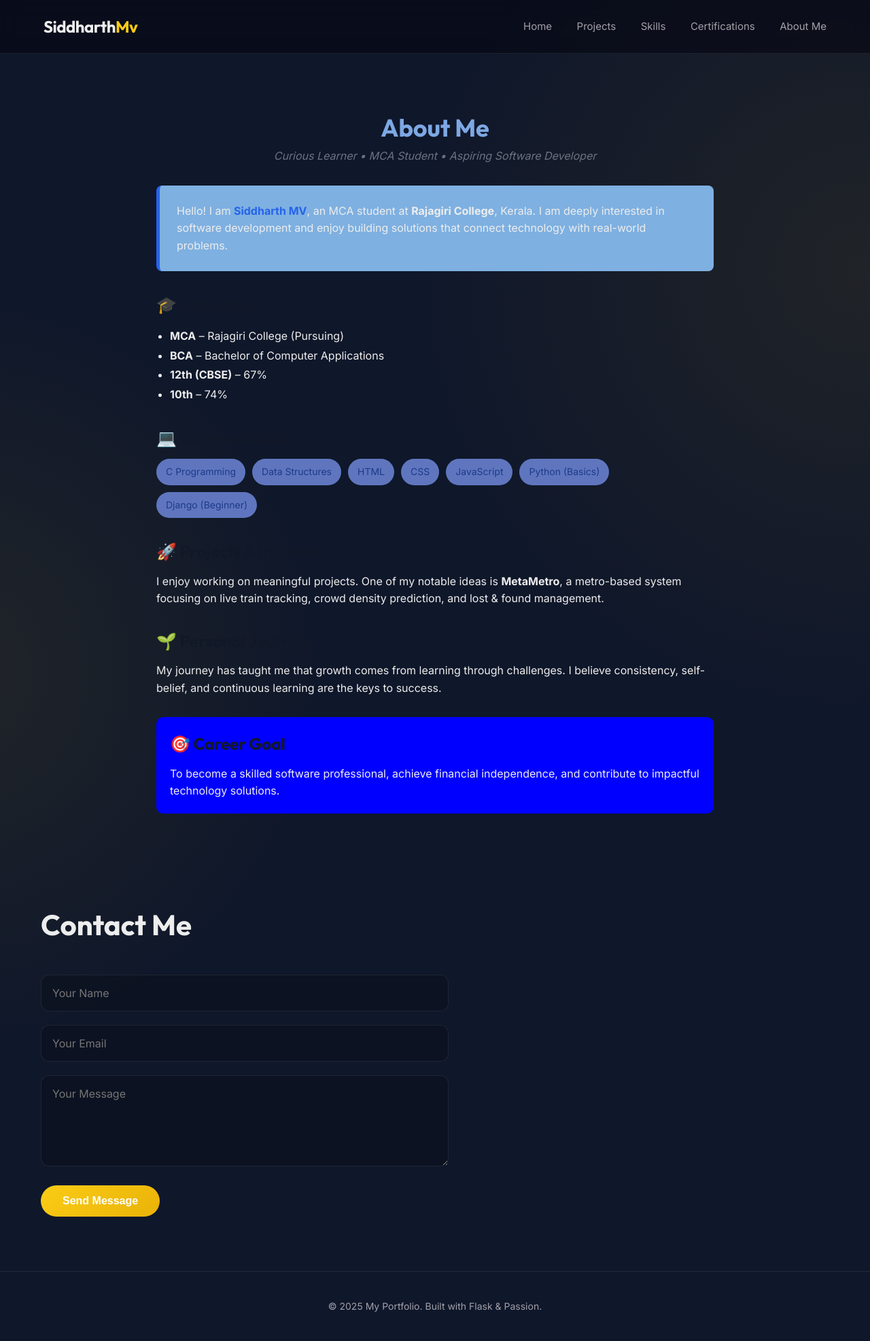
After one commit to siddharthx29/PortFolio, a Flask app: a page that uses templates/base.html in a window 1280 px wide. The commit adds this page. Shown: the whole page at 68% size. Run offline with Flask 3, Linux system fonts and the light colour scheme.

Commit message:
initial commit

```diff
--- a/app.py
+++ b/app.py
@@ -69,9 +69,9 @@ def certifications():
     ]
     return render_template("certifications.html", certifications=certifications_data)
 
-@app.route("/contact")
+@app.route("/contact me")
 def contact():
-    return render_template("contact.html")
+    return render_template("contact&about me.html")
 
 if __name__ == "__main__":
     app.run(debug=True)
--- a/static/css/styles.css
+++ b/static/css/styles.css
@@ -313,7 +313,7 @@ textarea {
     background: rgba(0, 0, 0, 0.2);
     border: 1px solid var(--card-border);
     border-radius: 12px;
-    color: white;
+    color: rgb(182, 127, 127);
     font-family: var(--font-body);
     font-size: 16px;
     transition: 0.3s;
@@ -343,3 +343,69 @@ form button:hover {
     box-shadow: 0 4px 20px var(--accent-glow);
     transform: translateY(-2px);
 }
+
+.about-container {
+    max-width: 900px;
+    margin: 40px auto;
+    padding: 40px;
+}
+
+.title {
+    text-align: center;
+    font-size: 36px;
+    color: #7da8e4;
+}
+
+.tagline {
+    text-align: center;
+    margin-bottom: 30px;
+    color: #6b7280;
+    font-style: italic;
+}
+
+.about-card {
+    background: #7eb0e1;
+    padding: 25px;
+    border-left: 5px solid #2563eb;
+    border-radius: 8px;
+    margin-bottom: 30px;
+}
+
+.intro span {
+    color: #2563eb;
+    font-weight: bold;
+}
+
+.section {
+    margin-bottom: 30px;
+}
+
+.section h2 {
+    margin-bottom: 12px;
+    color: #111827;
+}
+
+.section ul {
+    padding-left: 20px;
+    line-height: 1.8;
+}
+
+.skills {
+    display: flex;
+    flex-wrap: wrap;
+    gap: 10px;
+}
+
+.skills span {
+    background: #5f76bf;
+    padding: 8px 14px;
+    border-radius: 20px;
+    font-size: 14px;
+    color: #1e3a8a;
+}
+
+.goal {
+    background: blue;
+    padding: 20px;
+    border-radius: 10px;
+}
--- a/templates/base.html
+++ b/templates/base.html
@@ -21,13 +21,13 @@
 <body style="background-color: #0f172a; color: #ededed;">
 
     <nav>
-        <div class="logo">Port<span>folio.</span></div>
+        <div class="logo">Siddharth<span>Mv</span></div>
         <div class="nav-links">
             <a href="{{ url_for('index') }}">Home</a>
             <a href="{{ url_for('projects') }}">Projects</a>
             <a href="{{ url_for('skills') }}">Skills</a>
             <a href="{{ url_for('certifications') }}">Certifications</a>
-            <a href="{{ url_for('contact') }}">Contact</a>
+            <a href="{{ url_for('contact') }}">About Me</a>
         </div>
     </nav>
 
--- /dev/null
+++ b/templates/contact&about me.html
@@ -0,0 +1,89 @@
+{% extends "base.html" %}
+
+{% block content %}
+
+<section class="about-container">
+
+    <h1 class="title">About Me</h1>
+
+    <p class="tagline">
+        Curious Learner • MCA Student • Aspiring Software Developer
+    </p>
+
+    <div class="about-card">
+        <p class="intro">
+            Hello! I am <span>Siddharth MV</span>, an MCA student at
+            <strong>Rajagiri College</strong>, Kerala. I am deeply interested in
+            software development and enjoy building solutions that connect
+            technology with real-world problems.
+        </p>
+    </div>
+
+    <div class="section">
+        <h2>🎓 Education</h2>
+        <ul>
+            <li><strong>MCA</strong> – Rajagiri College (Pursuing)</li>
+            <li><strong>BCA</strong> – Bachelor of Computer Applications</li>
+            <li><strong>12th (CBSE)</strong> – 67%</li>
+            <li><strong>10th</strong> – 74%</li>
+        </ul>
+    </div>
+
+    <div class="section">
+        <h2>💻 Technical Skills</h2>
+        <div class="skills">
+            <span>C Programming</span>
+            <span>Data Structures</span>
+            <span>HTML</span>
+            <span>CSS</span>
+            <span>JavaScript</span>
+            <span>Python (Basics)</span>
+            <span>Django (Beginner)</span>
+        </div>
+    </div>
+
+    <div class="section">
+        <h2>🚀 Projects & Interests</h2>
+        <p>
+            I enjoy working on meaningful projects. One of my notable ideas is
+            <strong>MetaMetro</strong>, a metro-based system focusing on live train
+            tracking, crowd density prediction, and lost & found management.
+        </p>
+    </div>
+
+    <div class="section">
+        <h2>🌱 Personal Journey</h2>
+        <p>
+            My journey has taught me that growth comes from learning through
+            challenges. I believe consistency, self-belief, and continuous
+            learning are the keys to success.
+        </p>
+    </div>
+
+    <div class="section goal">
+        <h2>🎯 Career Goal</h2>
+        <p>
+            To become a skilled software professional, achieve financial
+            independence, and contribute to impactful technology solutions.
+        </p>
+    </div>
+
+</section>
+
+<!-- CONTACT SECTION -->
+
+<section class="contact-container">
+
+    <h1 class="section-title">Contact Me</h1>
+
+    <form action="mailto:nsb566@gmail.com" method="post" enctype="text/plain">
+        <input type="text" name="name" placeholder="Your Name" required>
+        <input type="email" name="email" placeholder="Your Email" required>
+        <textarea name="message" rows="5" placeholder="Your Message" required></textarea>
+
+        <button class="btn" type="submit">Send Message</button>
+    </form>
+
+</section>
+
+{% endblock %}
--- a/templates/index.html
+++ b/templates/index.html
@@ -4,14 +4,14 @@
 <section class="hero">
     <div class="hero-content">
         <h1>Hi, I'm <span class="highlight">Siddharth MV</span></h1>
-        <p class="subtitle">Full Stack Developer | UI/UX Designer | Constant Learner</p>
+        <p class="subtitle">Full Stack Developer | UI/UX Designer | Devops Enthusiast |Constant Learner</p>
         <p class="description">
             I build accessible, pixel-perfect, secure, and performant web applications.
             Let's turn your ideas into reality.
         </p>
         <div class="hero-buttons">
             <a href="{{ url_for('projects') }}" class="btn primary">View Work</a>
-            <a href="{{ url_for('contact') }}" class="btn secondary">Contact Me</a>
+            <a href="{{ url_for('contact') }}" class="btn secondary">About Me</a>
         </div>
     </div>
 
```
Also changed, not shown: templates/contact.html (deleted, +0 -14 lines), new_portfolio/README.md (added), new_portfolio/new_portfolio/__init__.py (added), new_portfolio/new_portfolio/app.py (added), new_portfolio/pyproject.toml (added), pyproject.toml (added).
